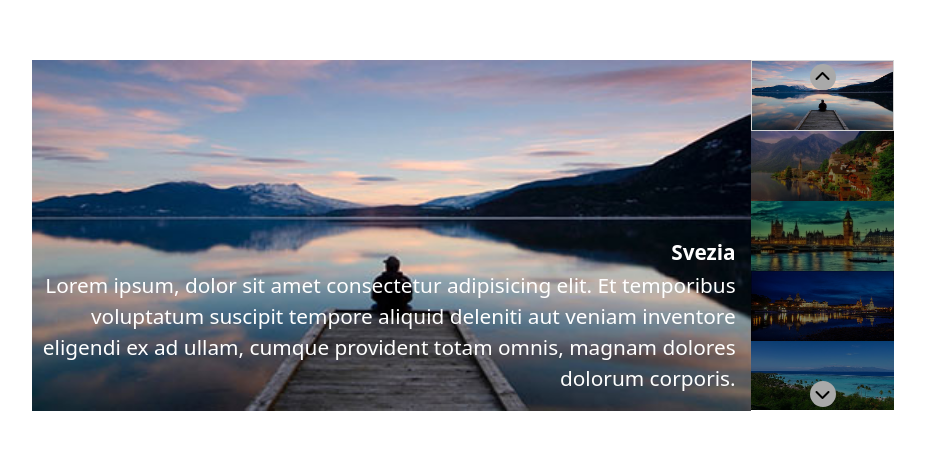
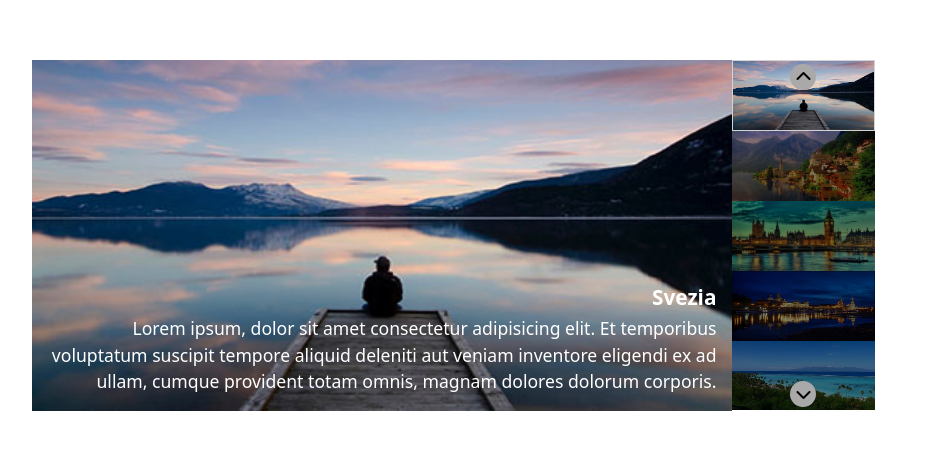
Before and after one commit to NicolaL95/js-array-carousel, a plain HTML site: page index.html in a window 1280 px wide. Shown: the part 165-614 px from the top of the page, without its empty margins (177-1102 px from the left). Drawn offline with nearby package versions, Linux system fonts and the light colour scheme.

Commit message:
Fine lavorazione

```diff
--- a/style.css
+++ b/style.css
@@ -12,7 +12,7 @@
     max-width: 900px!important;
 }
 .static_dim{
-max-width: 700px;
+    max-width: 700px!important;
     min-width: 700px;
 }
 
@@ -88,8 +88,8 @@ bottom: 0;
 font-size: 1.3rem;
 }
 
-.text_desc{
-    font-weight: 700;
+#text_desc{
+    font-weight: 500;
         font-size: 1.1rem;
     margin-left: 20px;
 }
```
